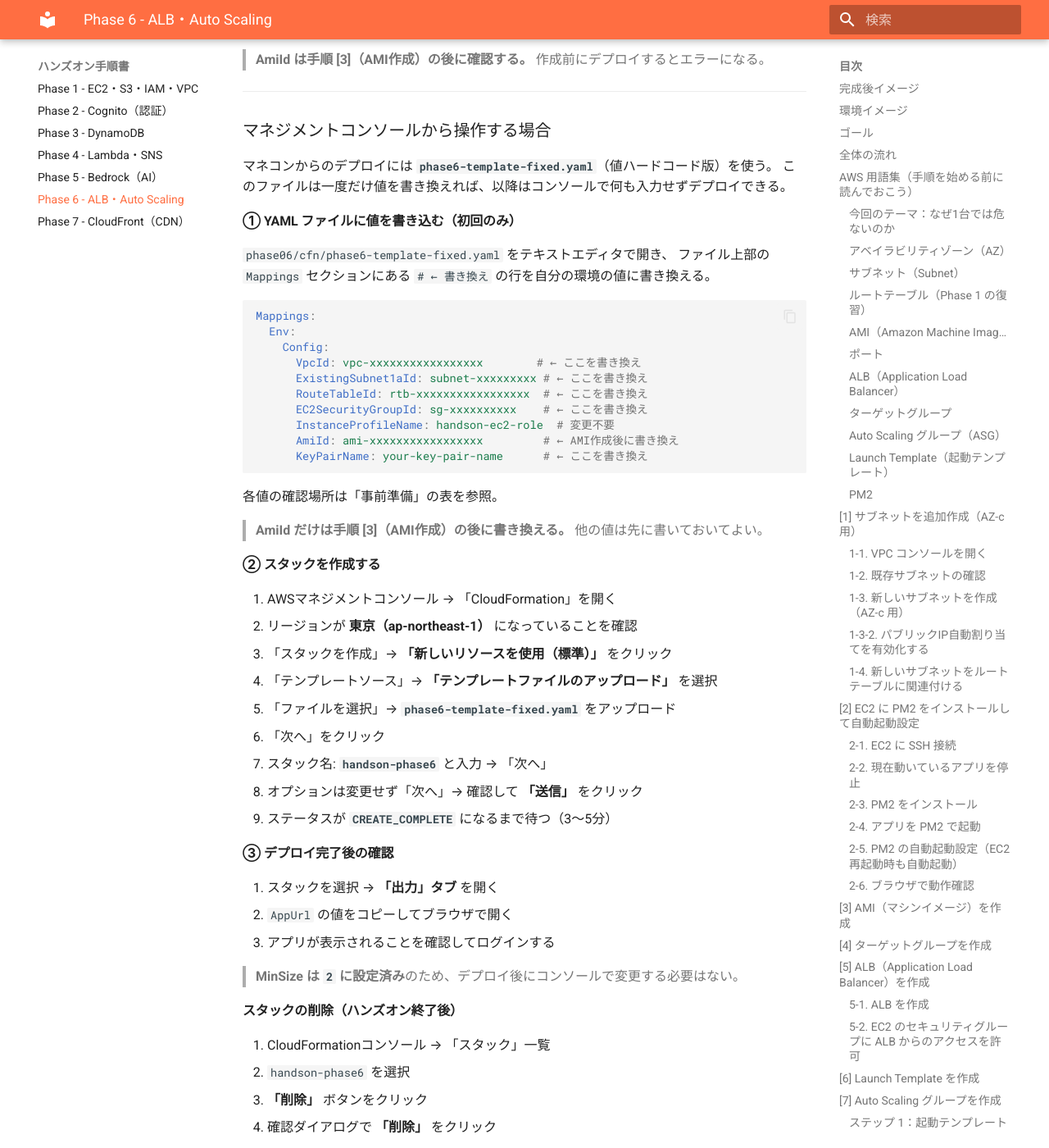
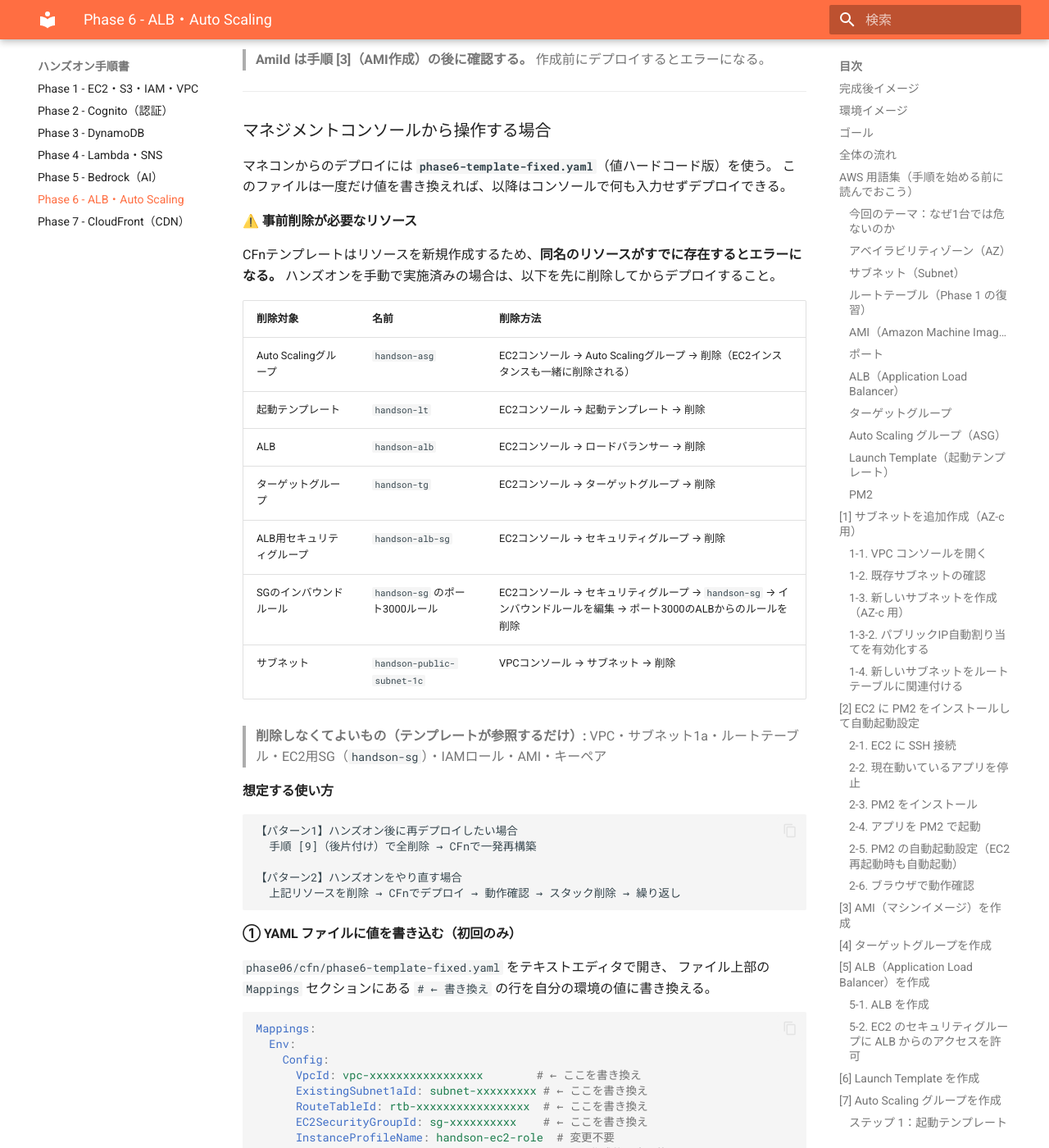
Before and after one commit to ohtsuka-shota-se/samurai-repo, an MkDocs documentation site: the page built from docs/06_ALB_AutoScaling_ハンズオン手順.md, in a window 1280 px wide and 1400 px high, scrolled down 24759 px. Shown: the whole window at 82% size. Built offline with MkDocs 1.6.1 and Material for MkDocs 9.7.7, drawn with Linux system fonts in a browser that asks for light colours.

Commit message:
phase06-fix-handson-md

````diff
--- a/docs/06_ALB_AutoScaling_ハンズオン手順.md
+++ b/docs/06_ALB_AutoScaling_ハンズオン手順.md
@@ -889,6 +889,34 @@
 マネコンからのデプロイには **`phase6-template-fixed.yaml`**（値ハードコード版）を使う。
 このファイルは一度だけ値を書き換えれば、以降はコンソールで何も入力せずデプロイできる。
 
+#### ⚠️ 事前削除が必要なリソース
+
+CFnテンプレートはリソースを新規作成するため、**同名のリソースがすでに存在するとエラーになる。**
+ハンズオンを手動で実施済みの場合は、以下を先に削除してからデプロイすること。
+
+| 削除対象 | 名前 | 削除方法 |
+|---------|------|---------|
+| Auto Scalingグループ | `handson-asg` | EC2コンソール → Auto Scalingグループ → 削除（EC2インスタンスも一緒に削除される） |
+| 起動テンプレート | `handson-lt` | EC2コンソール → 起動テンプレート → 削除 |
+| ALB | `handson-alb` | EC2コンソール → ロードバランサー → 削除 |
+| ターゲットグループ | `handson-tg` | EC2コンソール → ターゲットグループ → 削除 |
+| ALB用セキュリティグループ | `handson-alb-sg` | EC2コンソール → セキュリティグループ → 削除 |
+| SGのインバウンドルール | `handson-sg` のポート3000ルール | EC2コンソール → セキュリティグループ → `handson-sg` → インバウンドルールを編集 → ポート3000のALBからのルールを削除 |
+| サブネット | `handson-public-subnet-1c` | VPCコンソール → サブネット → 削除 |
+
+> **削除しなくてよいもの（テンプレートが参照するだけ）:**
+> VPC・サブネット1a・ルートテーブル・EC2用SG（`handson-sg`）・IAMロール・AMI・キーペア
+
+#### 想定する使い方
+
+```
+【パターン1】ハンズオン後に再デプロイしたい場合
+  手順 [9]（後片付け）で全削除 → CFnで一発再構築
+
+【パターン2】ハンズオンをやり直す場合
+  上記リソースを削除 → CFnでデプロイ → 動作確認 → スタック削除 → 繰り返し
+```
+
 #### ① YAML ファイルに値を書き込む（初回のみ）
 
 `phase06/cfn/phase6-template-fixed.yaml` をテキストエディタで開き、
````
Also changed, not shown: 2 other files.
